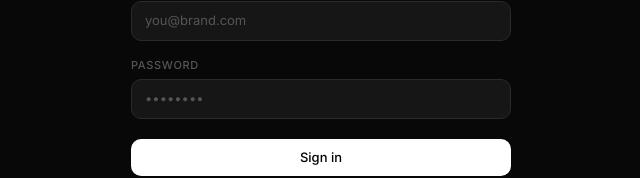
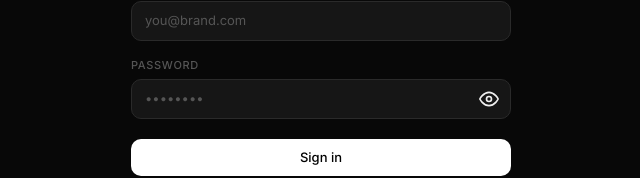
Before and after one commit to Edge-Explorer/VogueFrame-AI, a React (Vite) app in the folder client/: page /login in a window 1280 px wide. Shown: the part 408-586 px from the top of the page, without its empty margins (319-959 px from the left). Built offline with nearby package versions, Linux system fonts and the light colour scheme; no server answers.

Commit message:
feat: improve auth flow to redirect to login after registration and add password visibility toggle

```diff
--- a/client/src/pages/Auth.tsx
+++ b/client/src/pages/Auth.tsx
@@ -12,7 +12,9 @@
   const [password, setPassword] = useState('');
   const [name, setName]         = useState('');
   const [error, setError]       = useState('');
+  const [successMsg, setSuccessMsg] = useState('');
   const [busy, setBusy]         = useState(false);
+  const [showPassword, setShowPassword] = useState(false);
 
   const { login } = useAuth();
   const navigate  = useNavigate();
@@ -20,13 +22,18 @@
   const submit = async (e: FormEvent) => {
     e.preventDefault();
     setError('');
+    setSuccessMsg('');
     setBusy(true);
     try {
       if (mode === 'register') {
         await api.post('/auth/register', { email, password, full_name: name });
+        setMode('login');
+        setPassword('');
+        setSuccessMsg('Registration successful. Please log in.');
+      } else {
+        await login(email, password);
+        navigate('/');
       }
-      await login(email, password);
-      navigate('/');
     } catch (err: any) {
       setError(err.response?.data?.detail || 'Authentication failed.');
     } finally {
@@ -46,7 +53,7 @@
           {(['login', 'register'] as Mode[]).map(m => (
             <button
               key={m}
-              onClick={() => { setMode(m); setError(''); }}
+              onClick={() => { setMode(m); setError(''); setSuccessMsg(''); }}
               className={`auth-tab ${mode === m ? 'auth-tab--active' : ''}`}
             >
               {m}
@@ -69,10 +76,52 @@
           </div>
           <div className="auth-field">
             <label className="label">Password</label>
-            <input id="password" type="password" className="input" placeholder="••••••••" value={password}
-                   onChange={e => setPassword(e.target.value)} required />
+            <div style={{ position: 'relative' }}>
+              <input
+                id="password"
+                type={showPassword ? "text" : "password"}
+                className="input"
+                placeholder="••••••••"
+                value={password}
+                onChange={e => setPassword(e.target.value)}
+                required
+                style={{ paddingRight: '40px' }}
+              />
+              <button
+                type="button"
+                onClick={() => setShowPassword(!showPassword)}
+                style={{
+                  position: 'absolute',
+                  right: '12px',
+                  top: '50%',
+                  transform: 'translateY(-50%)',
+                  background: 'none',
+                  border: 'none',
+                  cursor: 'pointer',
+                  color: 'var(--text-dim)',
+                  padding: 0,
+                  display: 'flex',
+                  alignItems: 'center',
+                  justifyContent: 'center'
+                }}
+                aria-label={showPassword ? "Hide password" : "Show password"}
+              >
+                {showPassword ? (
+                  <svg width="20" height="20" viewBox="0 0 24 24" fill="none" stroke="currentColor" strokeWidth="2" strokeLinecap="round" strokeLinejoin="round">
+                    <path d="M17.94 17.94A10.07 10.07 0 0 1 12 20c-7 0-11-8-11-8a18.45 18.45 0 0 1 5.06-5.94M9.9 4.24A9.12 9.12 0 0 1 12 4c7 0 11 8 11 8a18.5 18.5 0 0 1-2.16 3.19m-6.72-1.07a3 3 0 1 1-4.24-4.24"></path>
+                    <line x1="1" y1="1" x2="23" y2="23"></line>
+                  </svg>
+                ) : (
+                  <svg width="20" height="20" viewBox="0 0 24 24" fill="none" stroke="currentColor" strokeWidth="2" strokeLinecap="round" strokeLinejoin="round">
+                    <path d="M1 12s4-8 11-8 11 8 11 8-4 8-11 8-11-8-11-8z"></path>
+                    <circle cx="12" cy="12" r="3"></circle>
+                  </svg>
+                )}
+              </button>
+            </div>
           </div>
 
+          {successMsg && <p className="auth-success" style={{ color: 'var(--color-primary)', fontSize: '0.875rem' }}>{successMsg}</p>}
           {error && <p className="auth-error">{error}</p>}
 
           <button id="auth-submit" type="submit" disabled={busy} className="btn btn-primary" style={{ width: '100%', justifyContent: 'center', marginTop: 4 }}>
```
